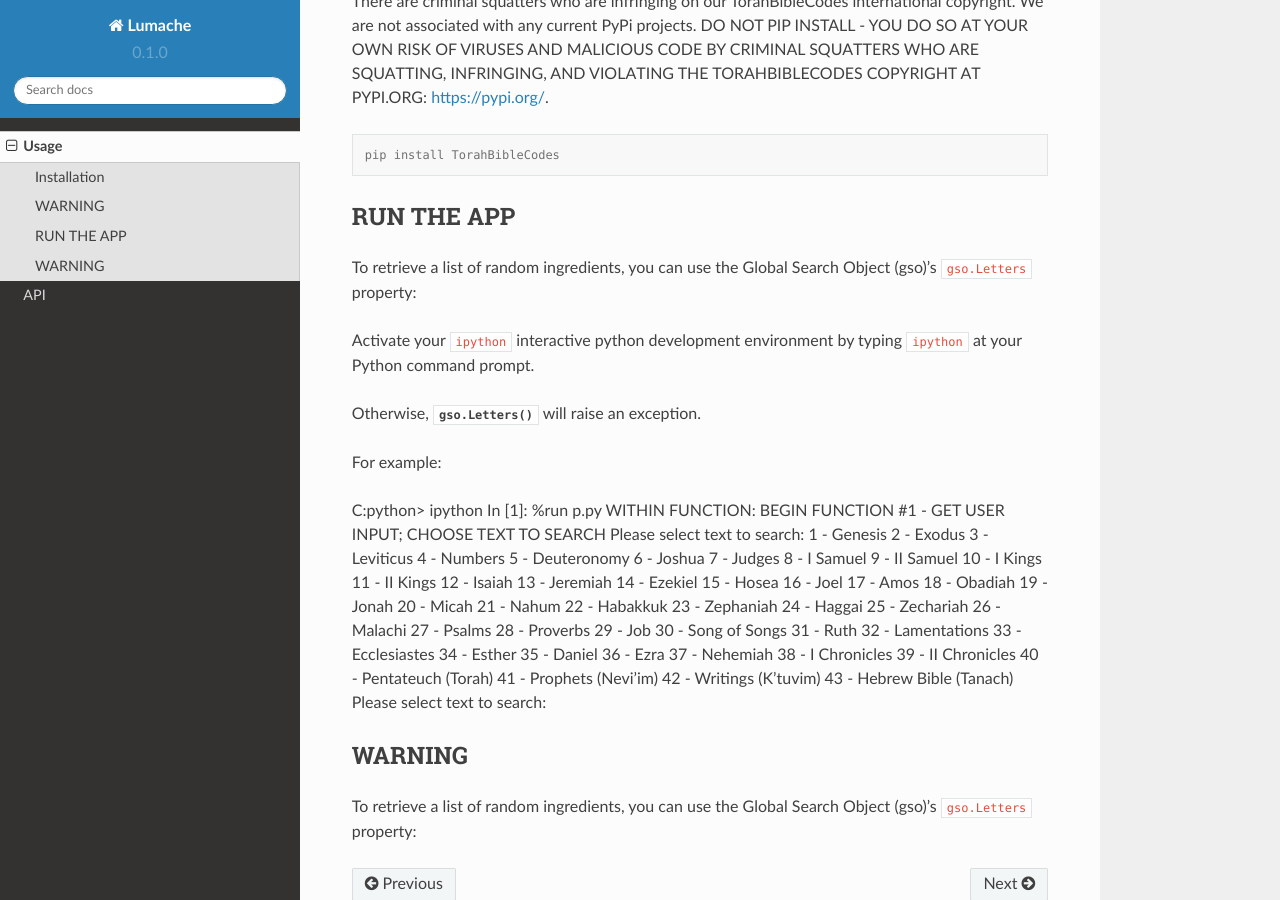
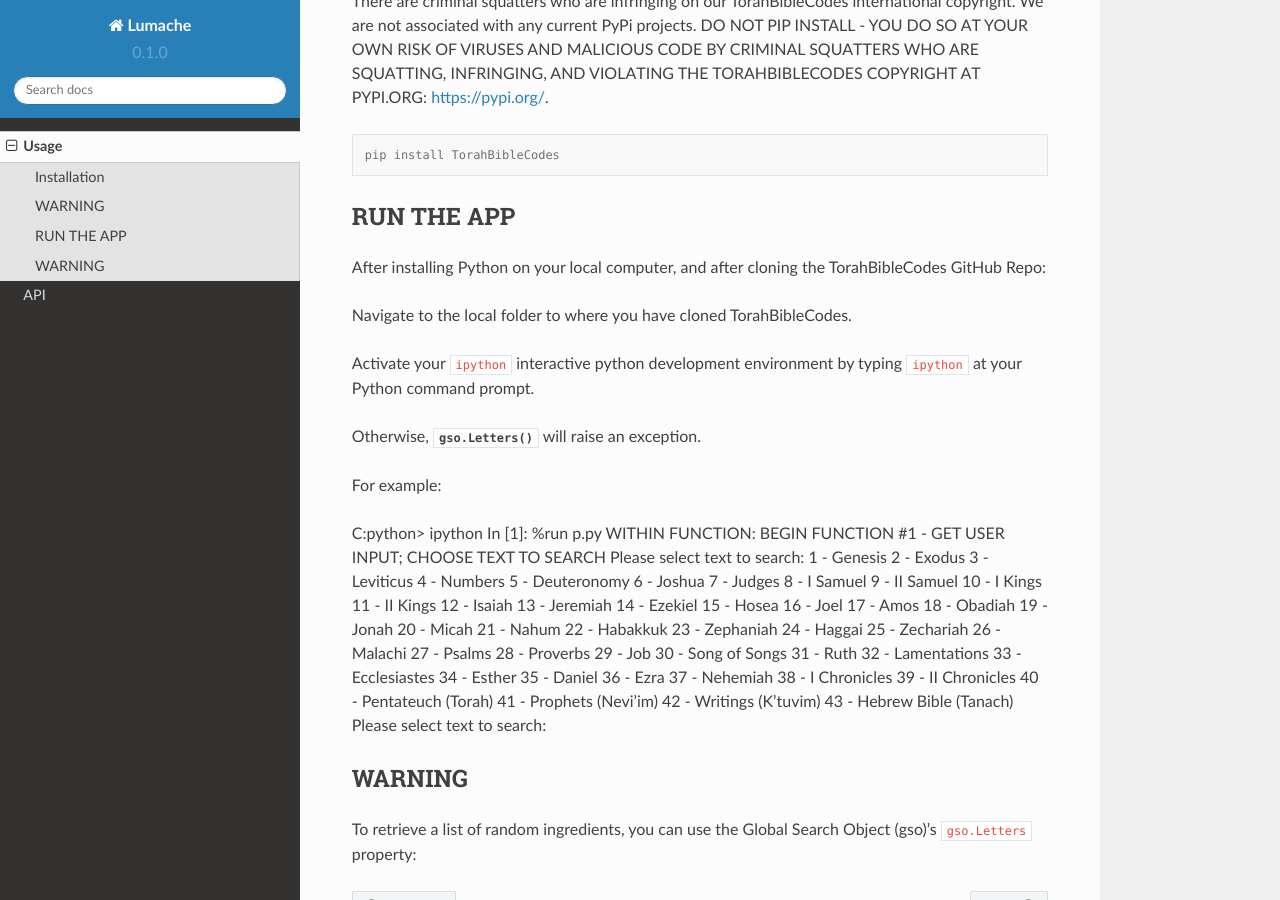
Before and after one commit to TorahBibleCodes/TorahBibleCodes_Sphinx, a Sphinx documentation site: the page built from docs/source/usage.rst, in a window 1280 px wide and 900 px high, scrolled down 421 px. Built offline with Sphinx 7.4.7 and the Read the Docs theme 2.0.0, drawn with Linux system fonts in a browser that asks for light colours.

Commit message:
Update usage.rst

```diff
--- a/docs/source/usage.rst
+++ b/docs/source/usage.rst
@@ -25,16 +25,16 @@
 RUN THE APP
 ----------------
 
-To retrieve a list of random ingredients,
-you can use the Global Search Object (gso)'s ``gso.Letters`` property:
+After installing Python on your local computer, and after cloning the TorahBibleCodes GitHub Repo:
 
+Navigate to the local folder to where you have cloned TorahBibleCodes.
 
 Activate your ``ipython`` interactive python development environment by typing ``ipython`` at your Python command prompt.
 
 Otherwise, :py:func:`gso.Letters` will raise an exception.
 
 
-For example:
+For example::
 
 C:\python> ipython
 In [1]: %run p.py
```
